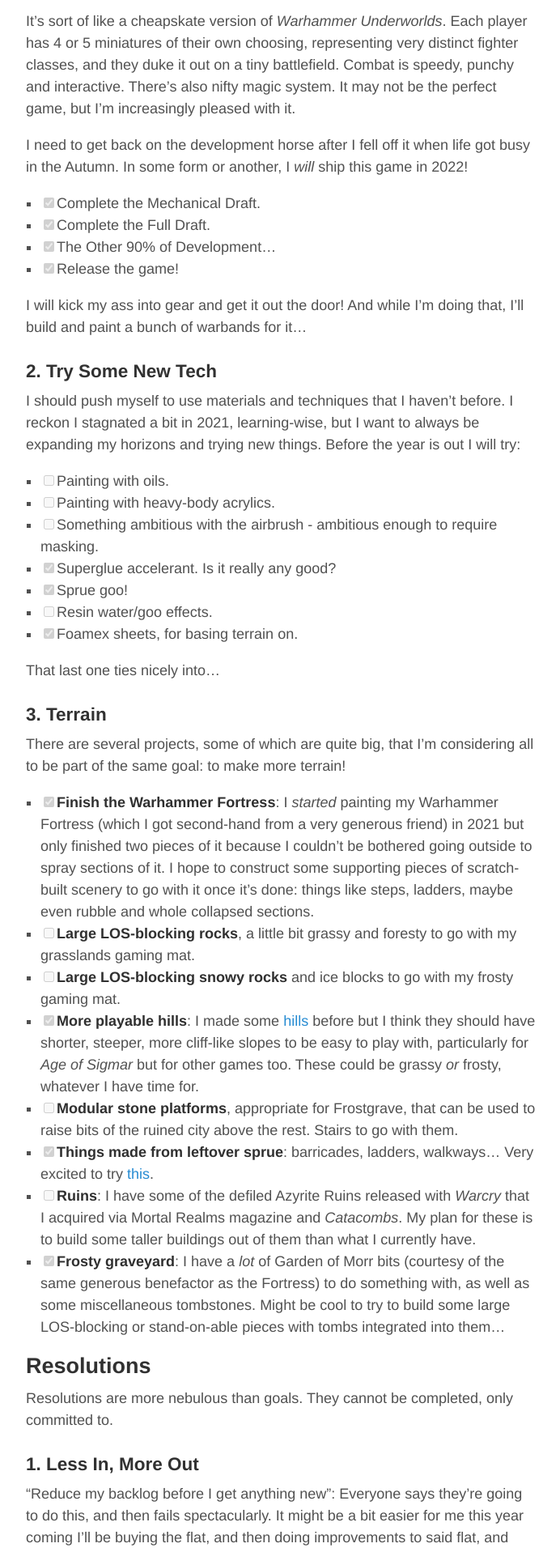
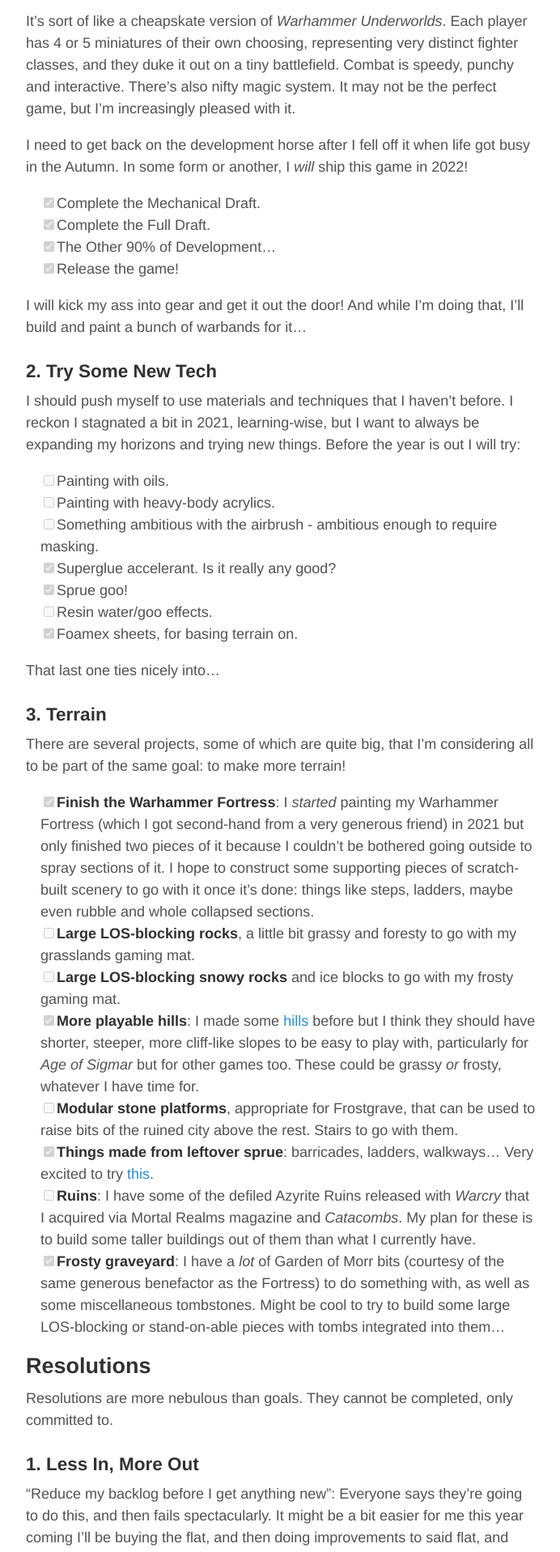
Before and after one commit to rachelnertia/rachelnertia.github.io, a Jekyll site: the page built from _posts/2022/2022-01-01-hobby-goals-and-resolutions.md, in a window 1280 px wide. Shown: the part 734-2651 px from the top of the page at 81% size, without its empty margins (293-985 px from the left). Built offline with Jekyll 4.4.1, drawn with Linux system fonts in a browser that asks for light colours; comment, search, counter and statistics services are not loaded.

Commit message:
Update _type.scss
Remove bullet points from checklist items

```diff
--- a/_sass/_type.scss
+++ b/_sass/_type.scss
@@ -45,6 +45,10 @@ ul, ol, dl {
   padding-left: 1rem; // Align left of bullet with start of column.
   list-style: square; // Use square bullets.
   list-style-position: outside; // Bullets separate from list item text.
+}
+
+.task-list-item {
+  list-style: none;
 }
 
 ol {
```
